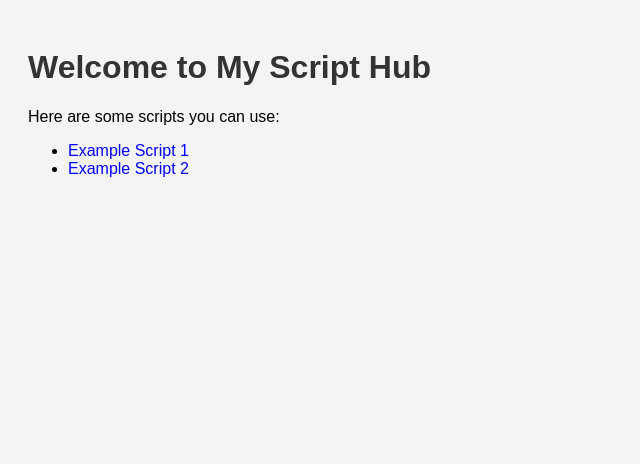
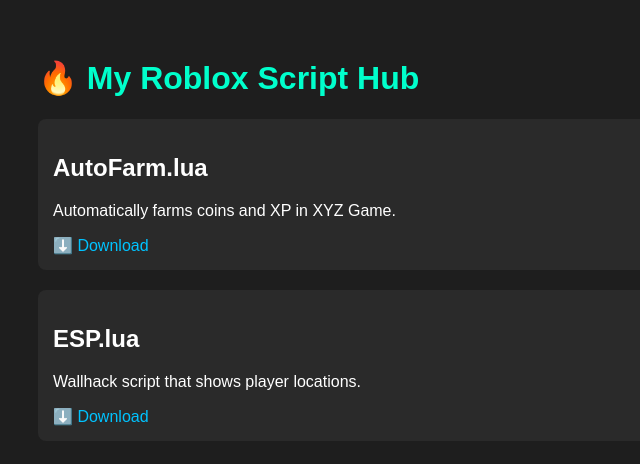
Before and after one commit to definitelynotharry32412453/roblox-script-hub, a plain HTML site: page index.html in a window 1280 px wide. Shown: the whole page, without its empty margins (0-640 px from the left). Drawn offline with Linux system fonts and the light colour scheme.

Commit message:
Update index.html

```diff
--- a/index.html
+++ b/index.html
@@ -3,18 +3,44 @@
 <head>
   <title>My Script Hub</title>
   <style>
-    body { font-family: Arial; padding: 20px; background-color: #f4f4f4; }
-    h1 { color: #333; }
-    a { text-decoration: none; color: blue; }
-    a:hover { text-decoration: underline; }
+    body {
+      font-family: Arial, sans-serif;
+      background-color: #1e1e1e;
+      color: #fff;
+      padding: 30px;
+    }
+    h1 {
+      color: #00ffcc;
+    }
+    .script {
+      background: #2a2a2a;
+      padding: 15px;
+      margin-bottom: 20px;
+      border-radius: 8px;
+    }
+    a {
+      color: #00c3ff;
+      text-decoration: none;
+    }
+    a:hover {
+      text-decoration: underline;
+    }
   </style>
 </head>
 <body>
-  <h1>Welcome to My Script Hub</h1>
-  <p>Here are some scripts you can use:</p>
-  <ul>
-    <li><a href="scripts/example1.lua" download>Example Script 1</a></li>
-    <li><a href="scripts/example2.lua" download>Example Script 2</a></li>
-  </ul>
+  <h1>🔥 My Roblox Script Hub</h1>
+
+  <div class="script">
+    <h2>AutoFarm.lua</h2>
+    <p>Automatically farms coins and XP in XYZ Game.</p>
+    <a href="scripts/AutoFarm.lua" download>⬇️ Download</a>
+  </div>
+
+  <div class="script">
+    <h2>ESP.lua</h2>
+    <p>Wallhack script that shows player locations.</p>
+    <a href="scripts/ESP.lua" download>⬇️ Download</a>
+  </div>
+
 </body>
 </html>
```
